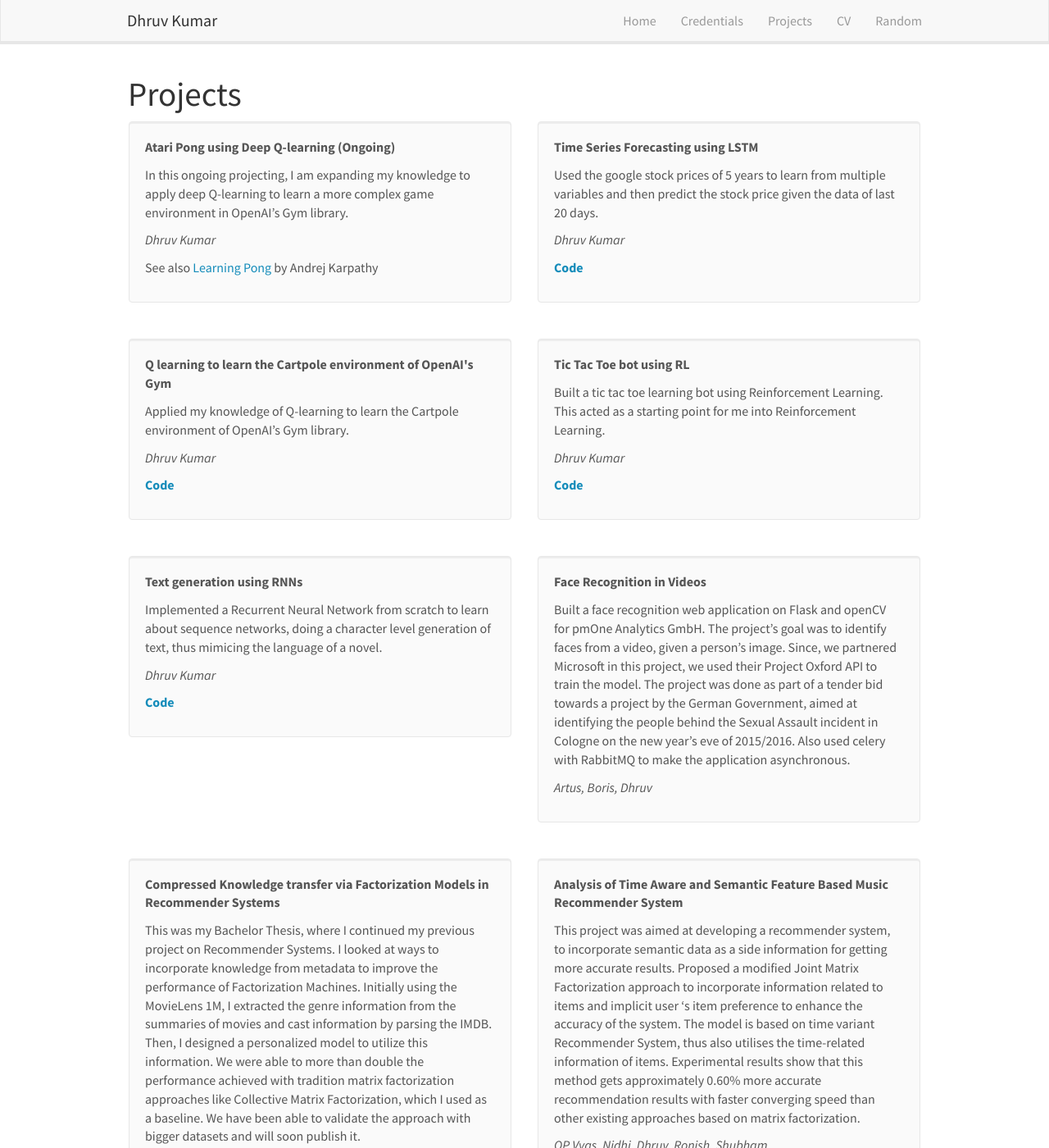
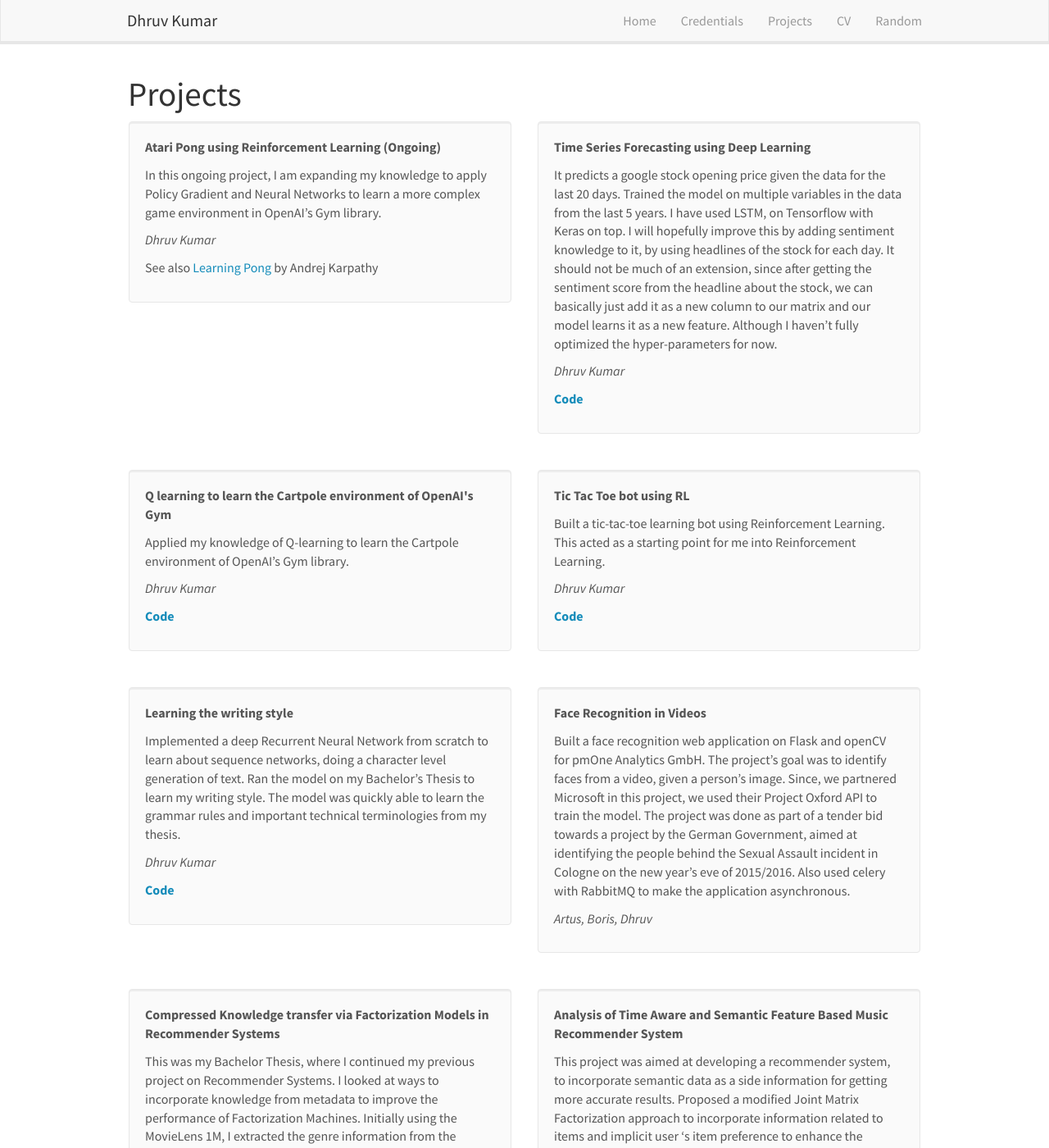
Before and after one commit to ddhruvkr/ddhruvkr.github.io, a Jekyll site: the page built from _pages/publications.md, in a window 1280 px wide and 1400 px high. Shown: the whole window at 82% size. Built offline with Jekyll 4.4.1, drawn with Linux system fonts in a browser that asks for light colours; nearby versions of some CDN libraries; some of the changed text lies outside the part shown.

Commit message:
updating project detail

```diff
--- a/_data/publist.yml
+++ b/_data/publist.yml
@@ -1,7 +1,7 @@
-- title: Atari Pong using Deep Q-learning (Ongoing)
+- title: Atari Pong using Reinforcement Learning (Ongoing)
   image:
   description:
-    In this ongoing projecting, I am expanding my knowledge to apply deep Q-learning to learn a more complex game environment in OpenAI's Gym library.
+    In this ongoing project, I am expanding my knowledge to apply Policy Gradient and Neural Networks to learn a more complex game environment in OpenAI's Gym library.
   authors:
     Dhruv Kumar
   link:
@@ -12,9 +12,14 @@
 
 
 
-- title: "Time Series Forecasting using LSTM"
+- title: "Time Series Forecasting using Deep Learning"
   image:
-  description: "Used the google stock prices of 5 years to learn from multiple variables and then predict the stock price given the data of last 20 days."
+  description: "It predicts a google stock opening price given the data for the last 20 days. Trained the model on multiple variables in the data from the last 5 years.
+I have used LSTM, on Tensorflow with Keras on top.
+I will hopefully improve this by adding sentiment knowledge to it, by using headlines of the stock for each day.
+It should not be much of an extension, since after getting the sentiment score from the headline about the stock, we can basically just add it as a new column to our matrix and our model learns it as a new feature.
+
+Although I haven't fully optimized the hyper-parameters for now."
   authors: Dhruv Kumar
   link:
     url: https://github.com/ddhruvkr/TimeSeriesPrediction
@@ -35,7 +40,7 @@
 - title: Tic Tac Toe bot using RL
   image:
   description:
-     Built a tic tac toe learning bot using Reinforcement Learning. This acted as a starting point for me into Reinforcement Learning.
+     Built a tic-tac-toe learning bot using Reinforcement Learning. This acted as a starting point for me into Reinforcement Learning.
   authors:
     Dhruv Kumar
   link:
@@ -43,10 +48,11 @@
     display: Code
   highlight: 1
 
-- title: Text generation using RNNs
+- title: Learning the writing style
   image:
   description:
-    Implemented a Recurrent Neural Network from scratch to learn about sequence networks, doing a character level generation of text, thus mimicing the language of a novel.
+    Implemented a deep Recurrent Neural Network from scratch to learn about sequence networks, doing a character level generation of text.
+    Ran the model on my Bachelor's Thesis to learn my writing style. The model was quickly able to learn the grammar rules and important technical terminologies from my thesis.
   authors:
     Dhruv Kumar
   link:
@@ -107,7 +113,7 @@
 - title: Trading Controls
   image:
   description:
-    Built this as part of my summer internship at Citi after my 3rd year. It was majorly a web application used for data visualization and a CRUD. Used MEAN stack and worked on d3.js for visualization. Build customization d3 modules wrapped in Angular directives.
+    Built this as part of my summer internship at Citi after my 3rd year. It was majorly a web application used for data visualization and a CRUD. Used MEAN stack and worked on d3.js for visualization. Build customization d3 modules wrapped in Angular directives. Was given a full time job offer after my internship.
   authors:
     Dhruv
   link:
```
